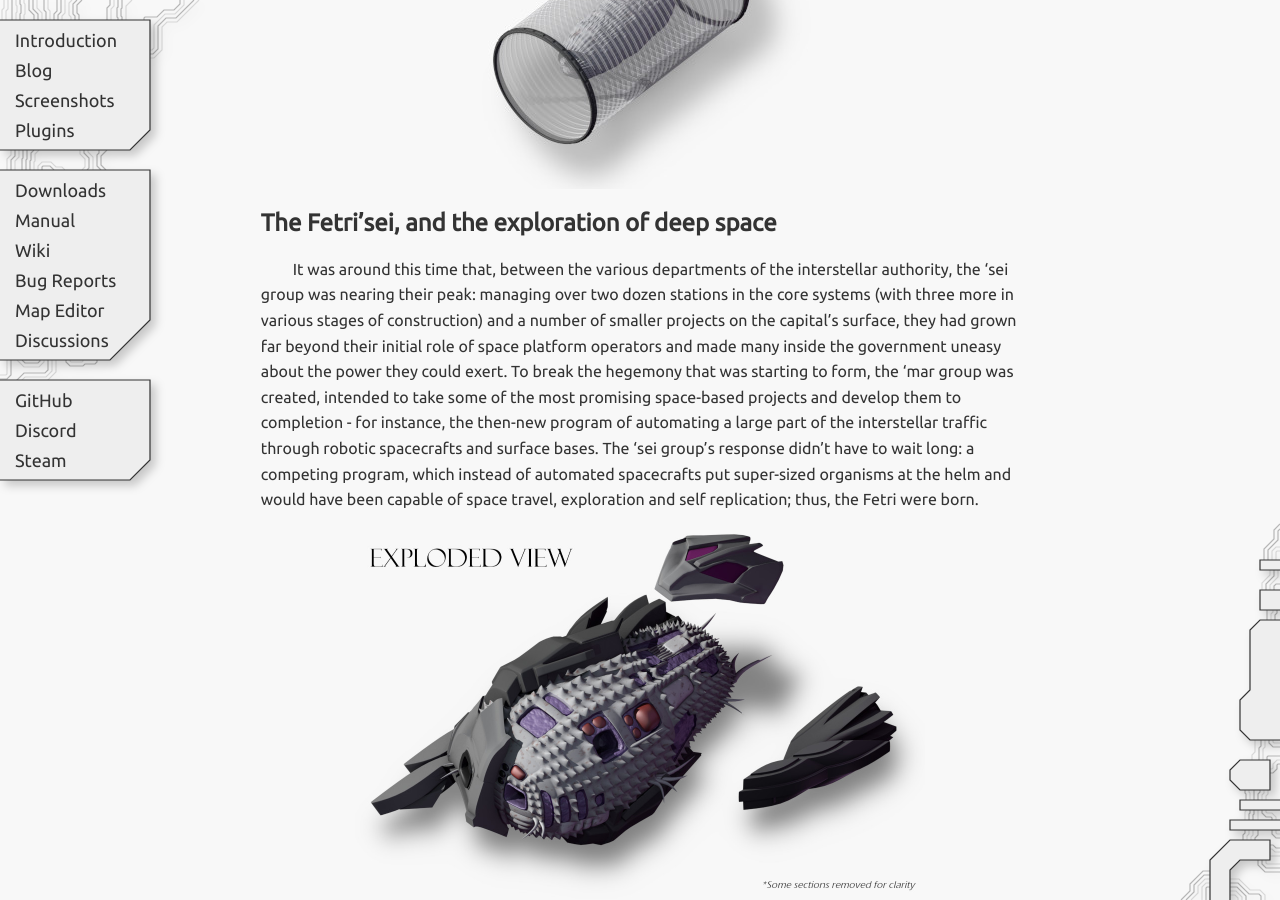
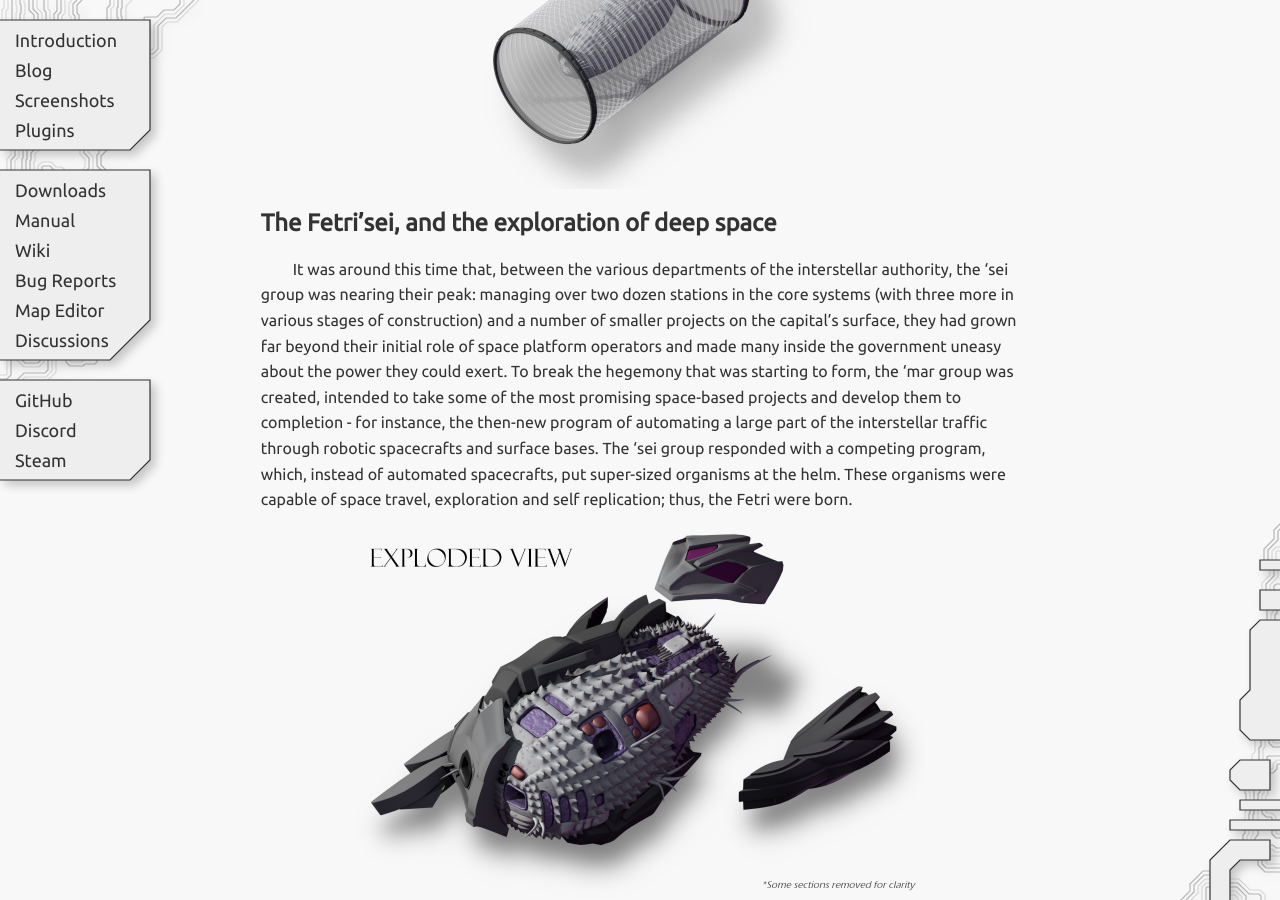
Before and after one commit to endless-sky/endless-sky.github.io, a Jekyll site: the page built from _posts/2023-10-21-beneath-the-shell.md, in a window 1280 px wide and 900 px high, scrolled down 1034 px. Built offline with Jekyll 4.4.1, drawn with Linux system fonts in a browser that asks for light colours.

Commit message:
Update _posts/2023-10-21-beneath-the-shell.md
Co-authored-by: mOctave <73318970+mOctave@users.noreply.github.com>

```diff
--- a/_posts/2023-10-21-beneath-the-shell.md
+++ b/_posts/2023-10-21-beneath-the-shell.md
@@ -16,7 +16,7 @@ The story begins over two centuries before the first Ka'het saw the light; not w
 
 ## The Fetri'sei, and the exploration of deep space
 
-It was around this time that, between the various departments of the interstellar authority, the 'sei group was nearing their peak: managing over two dozen stations in the core systems (with three more in various stages of construction) and a number of smaller projects on the capital's surface, they had grown far beyond their initial role of space platform operators and made many inside the government uneasy about the power they could exert. To break the hegemony that was starting to form, the 'mar group was created, intended to take some of the most promising space-based projects and develop them to completion - for instance, the then-new program of automating a large part of the interstellar traffic through robotic spacecrafts and surface bases. The 'sei group's response didn't have to wait long: a competing program, which instead of automated spacecrafts put super-sized organisms at the helm and would have been capable of space travel, exploration and self replication; thus, the Fetri were born.
+It was around this time that, between the various departments of the interstellar authority, the 'sei group was nearing their peak: managing over two dozen stations in the core systems (with three more in various stages of construction) and a number of smaller projects on the capital's surface, they had grown far beyond their initial role of space platform operators and made many inside the government uneasy about the power they could exert. To break the hegemony that was starting to form, the 'mar group was created, intended to take some of the most promising space-based projects and develop them to completion - for instance, the then-new program of automating a large part of the interstellar traffic through robotic spacecrafts and surface bases. The 'sei group responded with a competing program, which, instead of automated spacecrafts, put super-sized organisms at the helm. These organisms were capable of space travel, exploration and self replication; thus, the Fetri were born.
 
 <img class="centered" src="/images/blog/ka-het/fetri-sei-exploded.jpg" width="570" height="370" />
 
```
